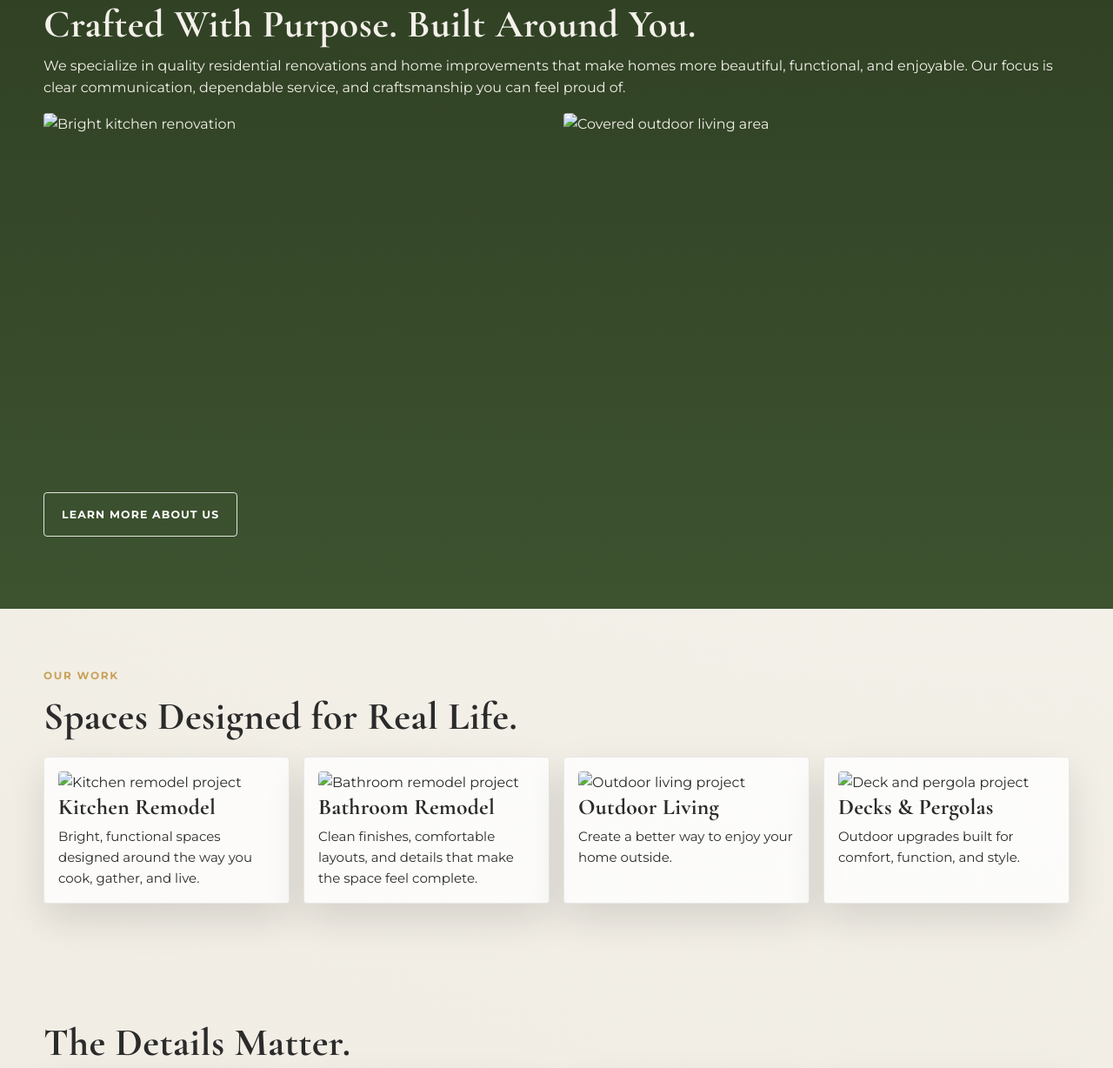
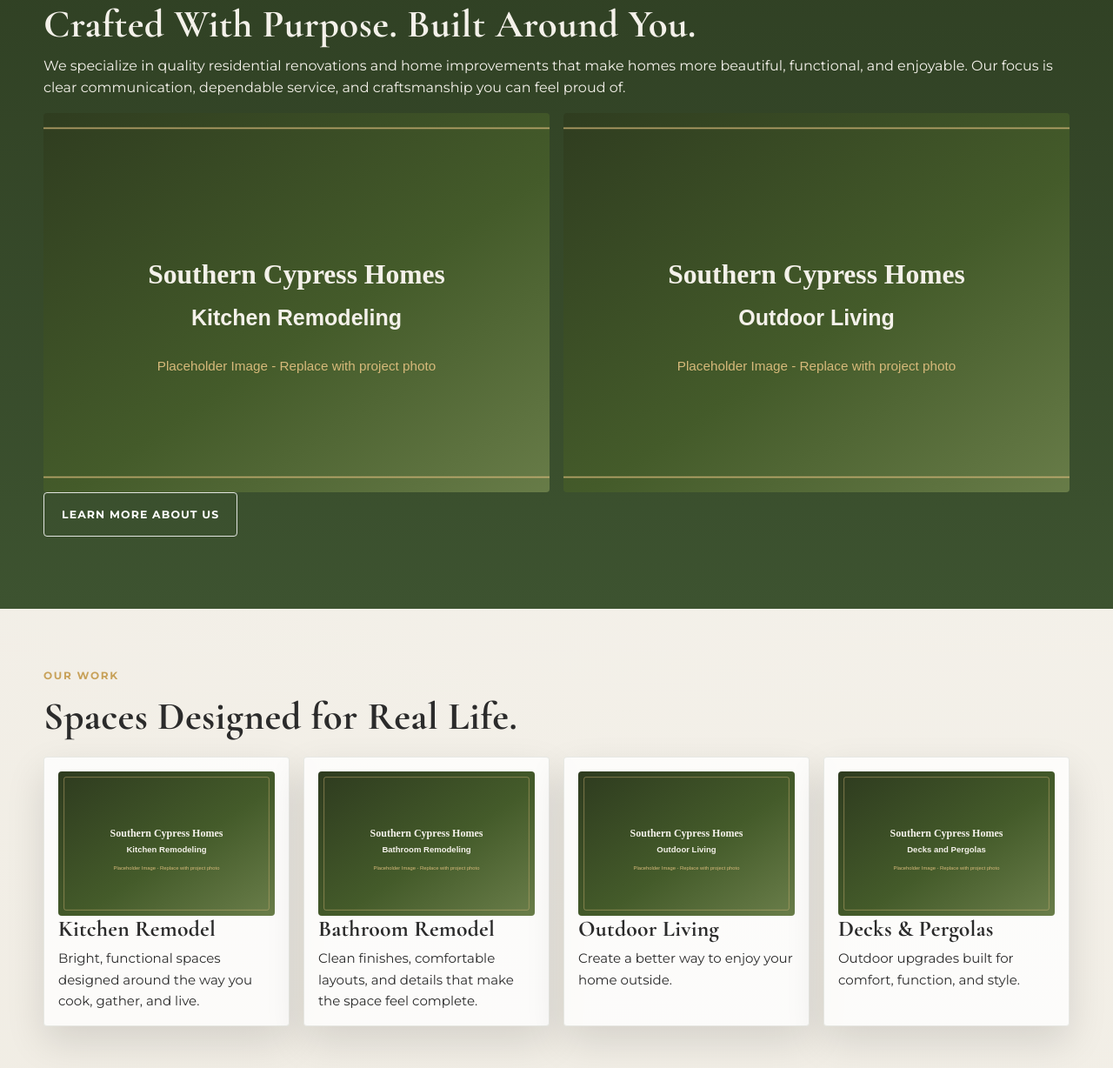
Before and after one commit to JWeibezahl/southern-cypress-website, a plain HTML site: page index.html in a window 1280 px wide. Shown: the part 1251-2479 px from the top of the page at 87% size. Drawn offline with nearby package versions, Linux system fonts and the light colour scheme.

Commit message:
Add placeholder site images and update image paths

```diff
--- a/assets/css/styles.css
+++ b/assets/css/styles.css
@@ -179,7 +179,7 @@ main {
 .hero {
   color: var(--color-white);
   background: linear-gradient(104deg, rgba(46, 59, 31, 0.94) 0%, rgba(46, 59, 31, 0.8) 39%, rgba(46, 59, 31, 0.52) 68%, rgba(46, 59, 31, 0.4) 100%),
-    url("../images/hero-home.jpg") center/cover no-repeat;
+    url("../images/hero-home.svg") center/cover no-repeat;
 }
 
 .hero .container {
--- a/index.html
+++ b/index.html
@@ -91,8 +91,8 @@
             enjoyable. Our focus is clear communication, dependable service, and craftsmanship you can feel proud of.
           </p>
           <div class="grid media-grid">
-            <img src="assets/images/kitchen.jpg" alt="Bright kitchen renovation" loading="lazy" />
-            <img src="assets/images/outdoor-living.jpg" alt="Covered outdoor living area" loading="lazy" />
+            <img src="assets/images/kitchen.svg" alt="Bright kitchen renovation" loading="lazy" />
+            <img src="assets/images/outdoor-living.svg" alt="Covered outdoor living area" loading="lazy" />
           </div>
           <p><a class="btn btn-secondary" href="about.html">Learn More About Us</a></p>
         </div>
@@ -106,22 +106,22 @@
           </div>
           <div class="grid portfolio-grid">
             <article class="card">
-              <img src="assets/images/kitchen.jpg" alt="Kitchen remodel project" loading="lazy" />
+              <img src="assets/images/kitchen.svg" alt="Kitchen remodel project" loading="lazy" />
               <h3>Kitchen Remodel</h3>
               <p>Bright, functional spaces designed around the way you cook, gather, and live.</p>
             </article>
             <article class="card">
-              <img src="assets/images/bathroom.jpg" alt="Bathroom remodel project" loading="lazy" />
+              <img src="assets/images/bathroom.svg" alt="Bathroom remodel project" loading="lazy" />
               <h3>Bathroom Remodel</h3>
               <p>Clean finishes, comfortable layouts, and details that make the space feel complete.</p>
             </article>
             <article class="card">
-              <img src="assets/images/outdoor-living.jpg" alt="Outdoor living project" loading="lazy" />
+              <img src="assets/images/outdoor-living.svg" alt="Outdoor living project" loading="lazy" />
               <h3>Outdoor Living</h3>
               <p>Create a better way to enjoy your home outside.</p>
             </article>
             <article class="card">
-              <img src="assets/images/deck.jpg" alt="Deck and pergola project" loading="lazy" />
+              <img src="assets/images/deck.svg" alt="Deck and pergola project" loading="lazy" />
               <h3>Decks &amp; Pergolas</h3>
               <p>Outdoor upgrades built for comfort, function, and style.</p>
             </article>
```
Also changed, not shown: our-work.html (+1 -1 lines), assets/images/bathroom.svg (added), assets/images/deck.svg (added), assets/images/exterior-painting.svg (added), assets/images/hero-home.svg (added), assets/images/kitchen.svg (added), assets/images/outdoor-living.svg (added).
